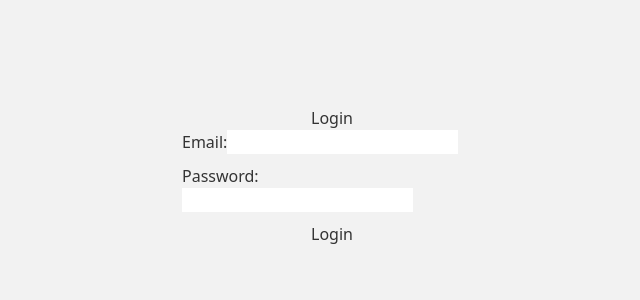
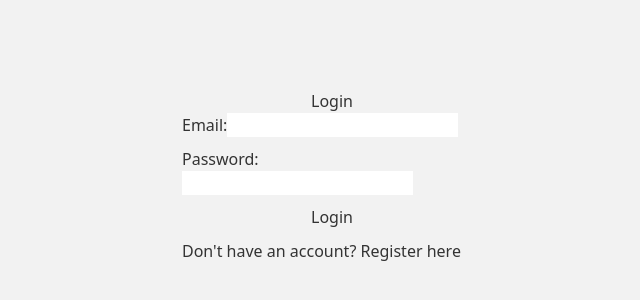
Before and after one commit to Shyam-crypto/Subscribely, a Next.js app in the folder client/: page /auth/login in a window 1280 px wide. Shown: the part 224-524 px from the top of the page, without its empty margins (308-948 px from the left). Built offline with nearby package versions, Linux system fonts and the light colour scheme; no server answers.

Commit message:
Added a registration link to the Login component, allowing  to navigate to the registration page from the login screen

```diff
--- a/client/pages/auth/login.jsx
+++ b/client/pages/auth/login.jsx
@@ -1,6 +1,6 @@
 import { useState } from 'react';
 import { useRouter } from 'next/router';
-import {axiosInstance} from '../../configs/axios'
+import { axiosInstance } from '../../configs/axios';
 import styles from '../../styles/auth.module.css';
 
 const Login = () => {
@@ -10,7 +10,6 @@ const Login = () => {
   const [password, setPassword] = useState('');
 
   const handleLogin = async () => {
-
     if (!email || !password) {
       alert('Please enter both email and password.');
       return;
@@ -25,25 +24,31 @@ const Login = () => {
       alert('Password must be at least 6 characters.');
       return;
     }
+
     try {
       const userData = { email, password };
       const responseData = await axiosInstance({
         method: 'POST',
         url: '/api/auth/login',
-        data: userData
+        data: userData,
       });
-      console.log("login sucessfull",responseData);
+      console.log('Login successful', responseData);
+
+
+      // router.push('/');
     } catch (error) {
-      console.log("error logging in")
+      console.log('Error logging in:', error);
+      // Handle login error
     }
-
-    //router.push('/');
   };
 
   const isValidEmail = (email) => {
-
     const emailRegex = /^[^\s@]+@[^\s@]+\.[^\s@]+$/;
     return emailRegex.test(email);
+  };
+
+  const navigateToRegister = () => {
+    router.push('/auth/register');
   };
 
   return (
@@ -61,6 +66,12 @@ const Login = () => {
         <button type="button" onClick={handleLogin}>
           Login
         </button>
+        <p>
+          Don't have an account?{' '}
+          <a href="#" onClick={navigateToRegister}>
+            Register here
+          </a>
+        </p>
       </form>
     </div>
   );
```
